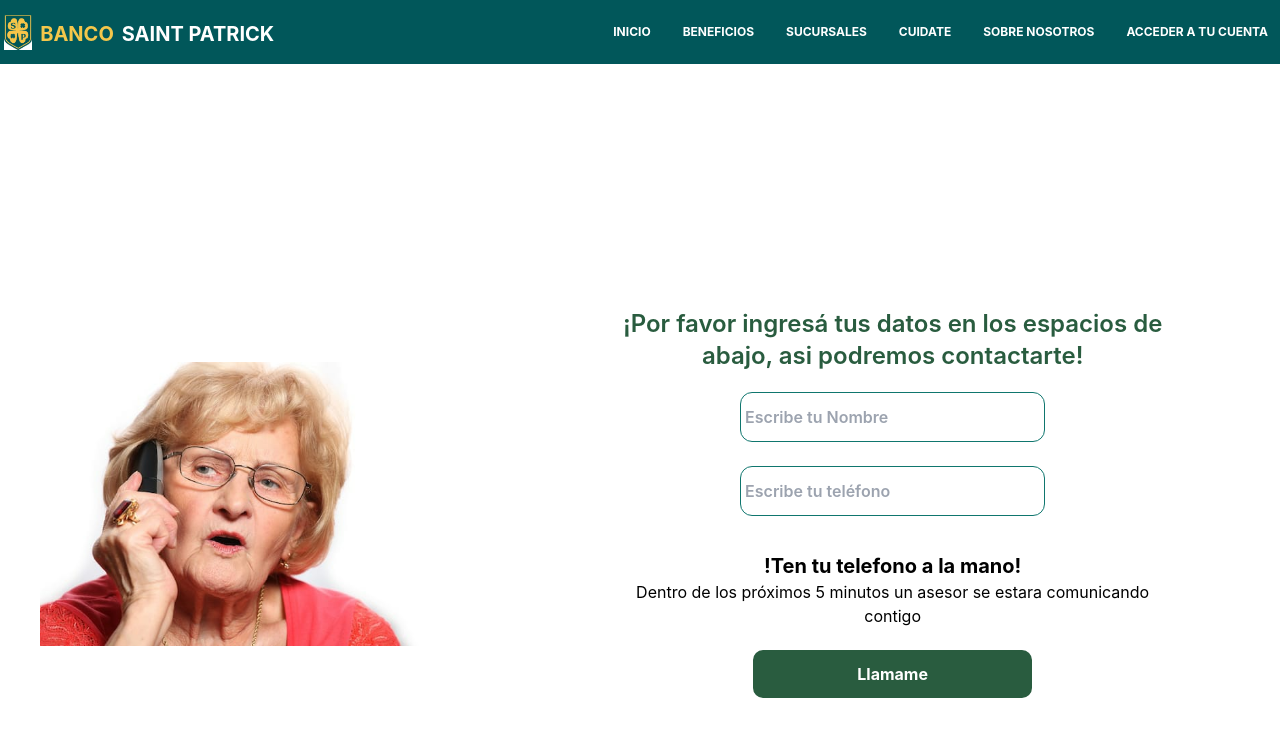
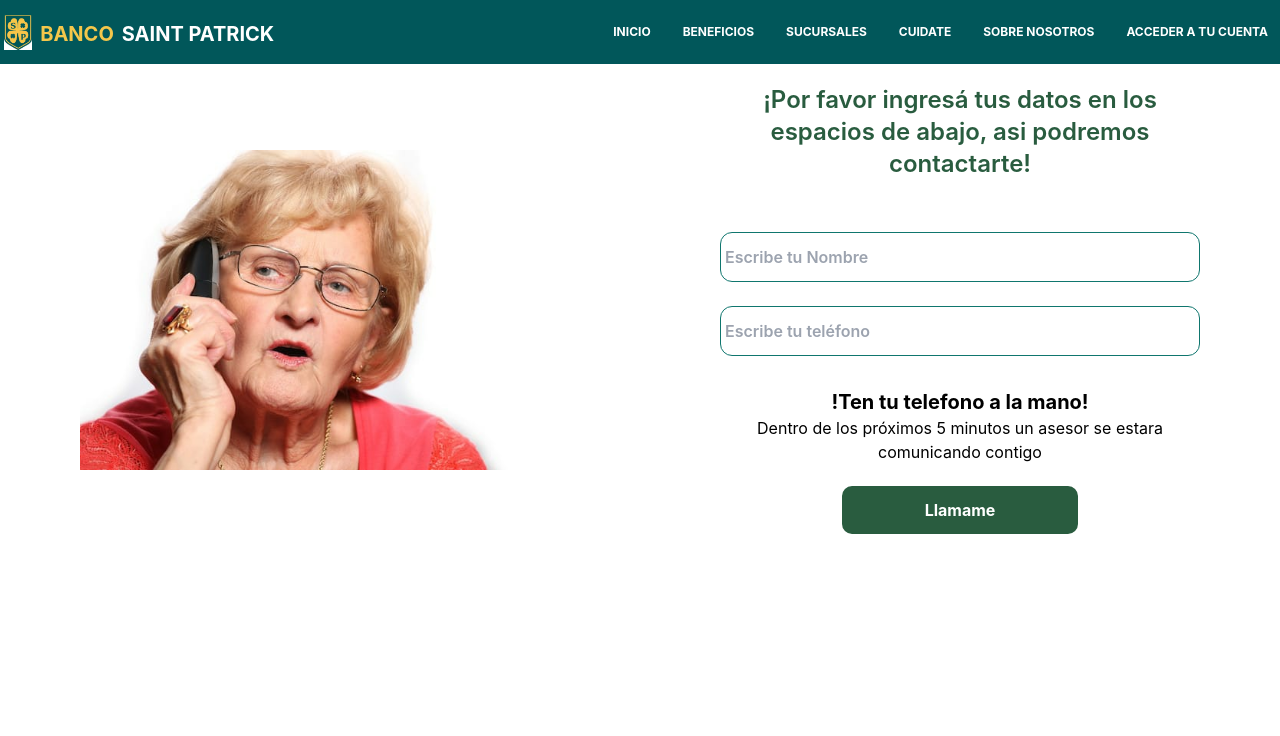
Before and after one commit to bank-saint-patrick/saint-patrick-bank-frontend, a React (Create React App) app: page /llamada in a window 1280 px wide. Shown: the top 736 px of the page. Built offline with nearby package versions, Linux system fonts and the light colour scheme.

Commit message:
corrreccion aspecto imagenes ayuda

```diff
--- a/src/components/needs/ButtonSupport/Call.jsx
+++ b/src/components/needs/ButtonSupport/Call.jsx
@@ -1,38 +1,38 @@
-import React from "react";
-import { Link } from "react-router-dom";
+import React from 'react';
+import { Link } from 'react-router-dom';
 
-import call from "../../../assets/Call.jpeg";
-import Navbar from "../../Navbar";
+import call from '../../../assets/Call.jpeg';
+import Navbar from '../../Navbar';
 
 export default function Call() {
   return (
     <div className="wrapper flex-column w-screen h-screen sm:overflow-x-hidden">
       <Navbar />
-      <div className="pt-28 xl:pt-10 lg:flex items-center justify-center relative z-10 container mx-auto">
-        <div className="w-screen lg:w-5/12 h-full">
+      <div className="w-max flex flex-col-reverse md:flex-row items-center justify-center relative z-10 container m-auto">
+        <div className="w-full mx-3 lg:mx-20 ">
           <img
             aria-label="people smiling"
-            className="mx-auto pb-10 lg:p-10"
+            className="h-full justify-center items-center object-contain mx-auto"
             src={call}
             alt="people smiling"
           />
         </div>
 
-        <div className="w-screen flex h-screen flex block p-5 lg:w-7/12 lg:mx-8 px-8 h-full rounded-md">
-          <div className="bg-white flex flex-col justify-center px-10">
-            <span className="text-plantation text-2xl text-center font-semibold mb-2">
+        <div className="w-full flex block mx-3 lg:mx-20">
+          <div className="bg-white flex flex-col justify-center">
+            <span className="text-plantation text-2xl text-center font-semibold my-5">
               ¡Por favor ingresá tus datos en los espacios de abajo, asi
               podremos contactarte!
             </span>
-            <form className="text-center px-20 mb-6">
+            <form className="text-center my-5">
               <input
-                class="flex-col bg-white border border-1 border-teal-700 mx-auto w-full md:w-3/4 p-1 rounded-xl py-3 my-3 font-semibold "
+                className="flex-col bg-white border border-1 border-teal-700 mx-auto w-full p-1 rounded-xl py-3 my-3 font-semibold "
                 type="text"
                 label="nombre"
                 placeholder="Escribe tu Nombre"
               />
               <input
-                class="flex-col bg-white border border-1 border-teal-700 mx-auto w-full md:w-3/4 p-1 rounded-xl py-3 my-3 font-semibold "
+                className="flex-col bg-white border border-1 border-teal-700 mx-auto w-full p-1 rounded-xl py-3 my-3 font-semibold "
                 type="phone"
                 label="phone"
                 placeholder="Escribe tu teléfono"
@@ -45,12 +45,12 @@ export default function Call() {
                 contigo
               </p>
               <Link to="/login">
-              <button
-                type="submit"
-                className="boton bg-plantation border-2 border-white hover:bg-white hover:border-2 hover:border-teal-700 text-white hover:text-teal-700 hover:font-semibold mx-auto mt-5 w-3/4 md:w-1/2 p-1 rounded-xl py-3 font-bold"
-              >
-                Llamame
-              </button>
+                <button
+                  type="submit"
+                  className="boton bg-plantation border-2 border-white hover:bg-white hover:border-2 hover:border-teal-700 text-white hover:text-teal-700 hover:font-semibold mx-auto my-5 w-3/4 md:w-1/2 p-1 rounded-xl py-3 font-bold"
+                >
+                  Llamame
+                </button>
               </Link>
 
             </div>
--- a/src/components/needs/ButtonSupport/chat.jsx
+++ b/src/components/needs/ButtonSupport/chat.jsx
@@ -1,25 +1,26 @@
-import React from "react";
+import React from 'react';
+import { Link } from 'react-router-dom';
 
-import chat from "../../../assets/Chat.png";
-import logo from "../../../assets/logo.jpeg";
-import Navbar from "../../Navbar";
+import chat from '../../../assets/Chat.png';
+import logo from '../../../assets/logo.jpeg';
+import Navbar from '../../Navbar';
 
 export default function Chat() {
   return (
     <div className="wrapper flex-column w-screen h-screen sm:overflow-x-hidden">
       <Navbar />
-      <div className="pt-20 xl:pt-32 lg:flex items-center justify-center relative z-10 container mx-auto">
-        <div className="w-screen mx-auto lg:w-1/2 h-full">
+      <div className="h-[90vh] pt-5 flex flex-col-reverse lg:flex-row items-center justify-center relative z-10 container mx-auto">
+        <div className="w-1/2 h-full mx-20">
           <img
             aria-label="people smiling"
-            className="mx-auto object-fill lg:p-10"
+            className=" h-full top-0 left-0 mx-auto object-contain lg:p-10"
             src={chat}
             alt="people smiling"
           />
         </div>
 
-        <div className="w-screen mx-auto flex h-screen flex-col p-5 bg-slate-100 lg:w-1/2 lg:mx-8 px-8 h-full rounded-md">
-          <div className="w-sceen p-2 bg-white flex h-full rounded-md">
+        <div className="w-screen mx-auto flex h-max flex-col p-5 bg-slate-100 lg:w-1/2 lg:mx-8 px-8 rounded-md">
+          <div className="w-sceen p-2 bg-white flex rounded-md">
             <div className="w-1/12">
               <img
                 className="w-auto object-contain content-center items-center align-middle p-1 mx-auto"
@@ -43,20 +44,20 @@ export default function Chat() {
               </div>
               <div className=" ">
                 <p className="font-thin bg-teal-50 p-2 my-2 w-fit  text-sm rounded-md">
-                  En unos instantes un asesor ingresara a la conversación, mientras tanto puedes ir
-                  escribiendo tu pregunta
+                  En unos instantes un asesor ingresara a la conversación,
+                  mientras tanto puedes ir escribiendo tu pregunta
                 </p>
                 <p className=" timeStamp text-xs pl-2">7:10 p.m.</p>
               </div>
             </div>
           </div>
-          <div className="w-sceen p-2 mt-3 bg-white flex h-full rounded-md">
+          <div className="w-sceen p-2 mt-3 bg-white flex rounded-md">
             <div className="w-10/12 md:10/12">
               <p className="align-middle m-auto text-sm -mt-1 text-gray-300">
                 Escriba aqui su pregunta
               </p>
             </div>
-            <div className="w-2/12 md:2/12">
+            <div className="w-2/12 md:2/12 mr-5">
               <button
                 type="button"
                 className="px-5 mr-1 py-1 font-bold text-sm text-blue-stone w-fit bg-teal-200 rounded-md"
@@ -65,6 +66,16 @@ export default function Chat() {
               </button>
             </div>
           </div>
+          <div className="pt-5 text-center">
+            <Link to="/login">
+              <button
+                type="button"
+                className="p-2 font-bold text-lg text-blue-stone rounded-md border-2 border-slate-100 hover:bg-blue-stone hover:border-2 hover:border-blue-stone hover:text-white"
+              >
+                Deseo salir del chat
+              </button>
+            </Link>
+          </div>
         </div>
       </div>
     </div>
--- a/src/components/needs/ButtonSupport/index.jsx
+++ b/src/components/needs/ButtonSupport/index.jsx
@@ -1,6 +1,6 @@
-import React, { useState } from "react";
-import { Link } from "react-router-dom";
-import soporte from "../../../assets/soporte.jpeg";
+import React, { useState } from 'react';
+import { Link } from 'react-router-dom';
+import soporte from '../../../assets/soporte.jpeg';
 
 export default function ButtonSupport() {
   const [openModalSupport, setOpenModalSupport] = useState(false);
--- a/src/components/needs/Input/index.jsx
+++ b/src/components/needs/Input/index.jsx
@@ -1,5 +1,4 @@
 import React from 'react';
-
 
 export default function Inputs(props) {
   const {
@@ -22,4 +21,4 @@ export default function Inputs(props) {
       </p>
     </div>
   );
-};
+}
```
